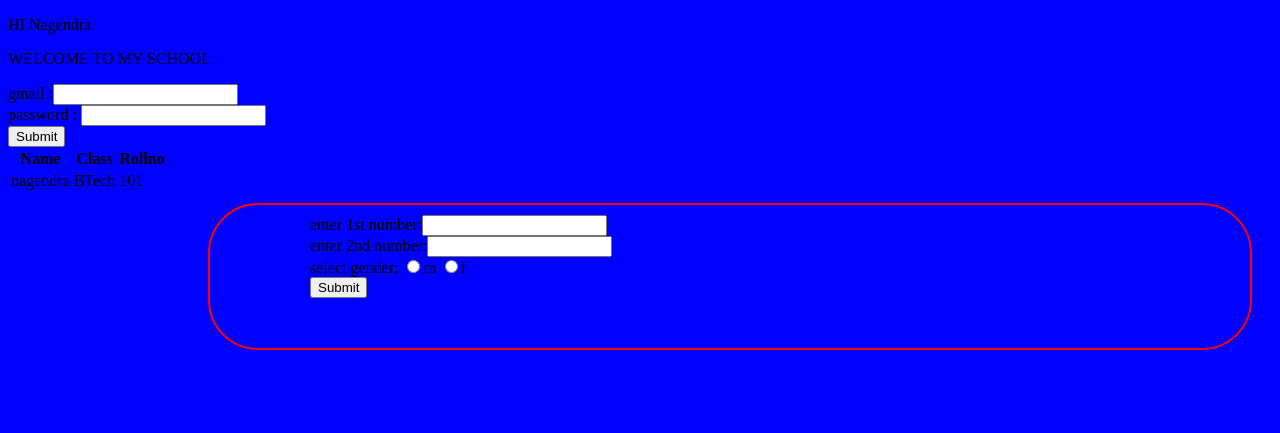
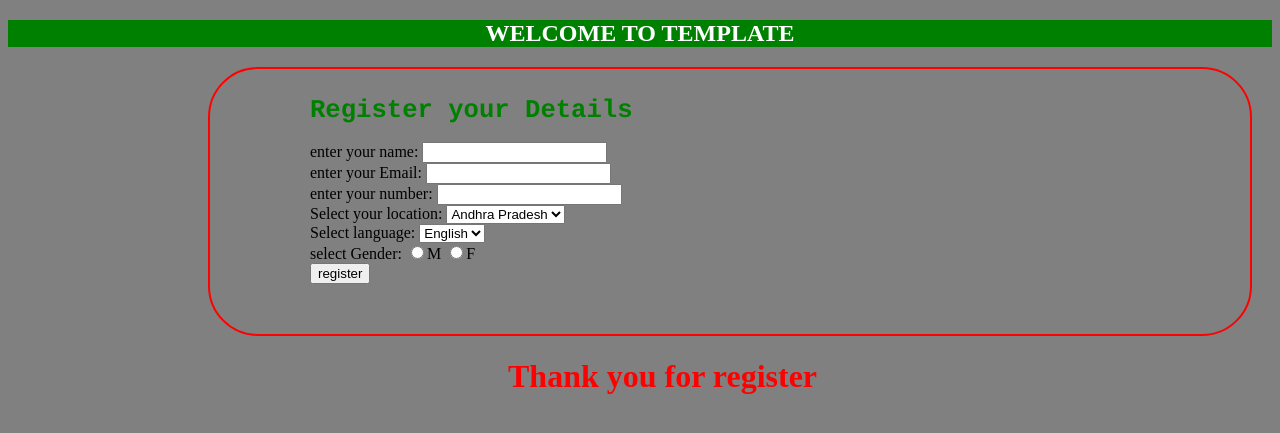
Before and after one commit to nagendra9811/projct, a Django app: page / in a window 1280 px wide. Shown: the top 433 px of the page. Run offline with Django 4.2, Linux system fonts and the light colour scheme.

Commit message:
Adding Files Un

```diff
--- a/app/Templates/temp1.html
+++ b/app/Templates/temp1.html
@@ -3,68 +3,61 @@
 <head>
     <style>
  body{
-    background-color:blue;
-    background-image: no-repeat
+    background-color:grey;
     }
  form{
     border:red 2px solid;
     margin:10px 20px 10px 200px;
     padding:10px 100px 50px;
     border-radius:50px;
-    text-color:white;
+    background-color:green yellow;
+    }
+    h2{
+    text-align:center;
+    color:white;
+    background-color:green;
+    }
 
- #par1{
-  color: blue;
-  font-family: verdana;
-  font-size: 300%;
-  text-align:center;
+ #h12{
+  color: red;
+  margin-left:500px;
  }
- p {
-  color: red;
+ #h11{
+  color: green;
   font-family: courier;
   font-size: 160%;
  }
-table {
-        border-radius: 50px;
-}
-
 
  </style>
-    <meta charset="UTF-8">
-    <title>Welcome To My First Project</title>
+<body>
+    <h2>WELCOME TO TEMPLATE</h2>
+    <form>
+        <h1 id="h11">Register your Details</h1>
+        enter your name:
+        <input type="text" name="fname"><br>
+        enter your Email:
+        <input type="text" name="email"><br>
+        enter your number:
+        <input type="text" name="num"><br>
+        Select your location:
+        <select><option>Andhra Pradesh</option>
+            <option>Telanagana</option>
+            <option>Karnataka</option>
+        </select><br>
+        Select language:
+        <select>
+            <option>English</option>
+            <option>Telugu</option>
+            <option>Hindi</option>
+        </select><br>
+    select Gender:
+    <input type="radio" value="Male" name="gen">M
+    <input type="radio" value="Male" name="gen">F
+    <br>
+    <input type="button" value="register">
+    </form>
+    <h1 id="h12">Thank you for register</h1>
+</body>
+
 </head>
-<body>
-
-        <p id="par1">HI Nagendra</p>
-        <p>WELCOME TO MY SCHOOL</p>
-        gmail    :<input type="email"><br>
-        password : <input type="password"><br>
-        <input type="submit">
-        <table>
-            <tr>
-                <th>Name</th>
-                <th>Class</th>
-                 <th>Rollno</th>
-            </tr>
-            <tr>
-                <td>nagendra</td>
-                <td>BTech</td>
-                <td>101</td>
-            </tr>
-        </table>
-
-
-<form action="add">
-        enter 1st number:<input type="text" name="num1"><br>
-        enter 2nd number:<input type="text" name="num2"><br>
-
-        select gender:
-        <input type ="radio" value="male">m
-        <input type ="radio" value="female">f
-    <br>
-
-        <input type="submit">
-</form>
-
-</body>
 </html>
```
